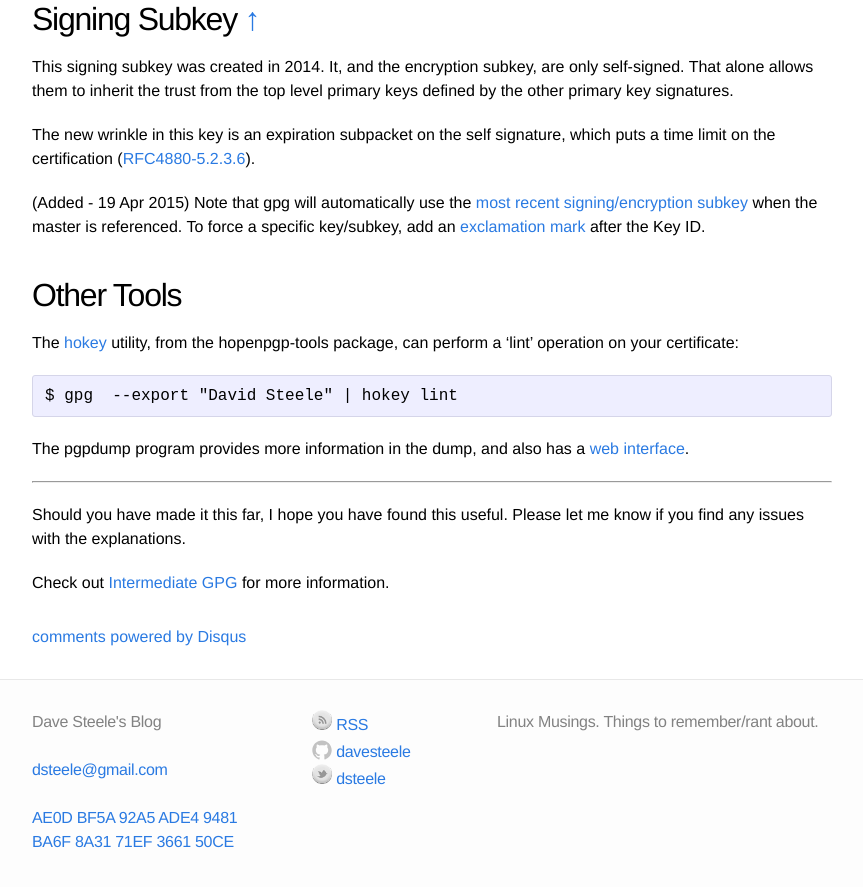
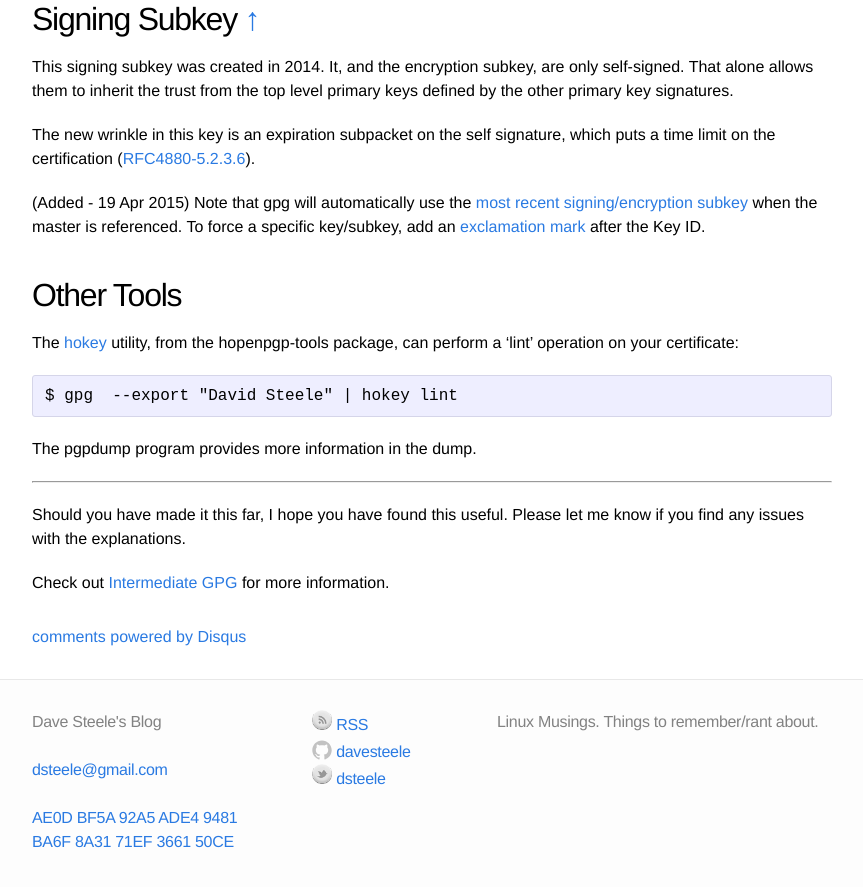
Before and after one commit to davesteele/davesteele.github.io, a Jekyll site: the page built from _posts/2014-09-20-anatomy-of-a-gpg-key.markdown, in a window 1280 px wide and 900 px high, scrolled down 10700 px. Shown: the top 887 px of the window, without its empty margins (208-1071 px from the left). Built offline with Jekyll 4.4.1, drawn with Linux system fonts in a browser that asks for light colours; comment, search, counter and statistics services are not loaded.

Commit message:
Remove Anatomy reference to pgpdump web interface

```diff
--- a/_posts/2014-09-20-anatomy-of-a-gpg-key.markdown
+++ b/_posts/2014-09-20-anatomy-of-a-gpg-key.markdown
@@ -423,7 +423,7 @@ The [hokey][] utility, from the hopenpgp-tools package, can perform a 'lint' ope
 
     $ gpg  --export "David Steele" | hokey lint
 
-The pgpdump program provides more information in the dump, and also has a [web interface][].
+The pgpdump program provides more information in the dump.
 
 [web interface]: http://www.pgpdump.net/
 
```
